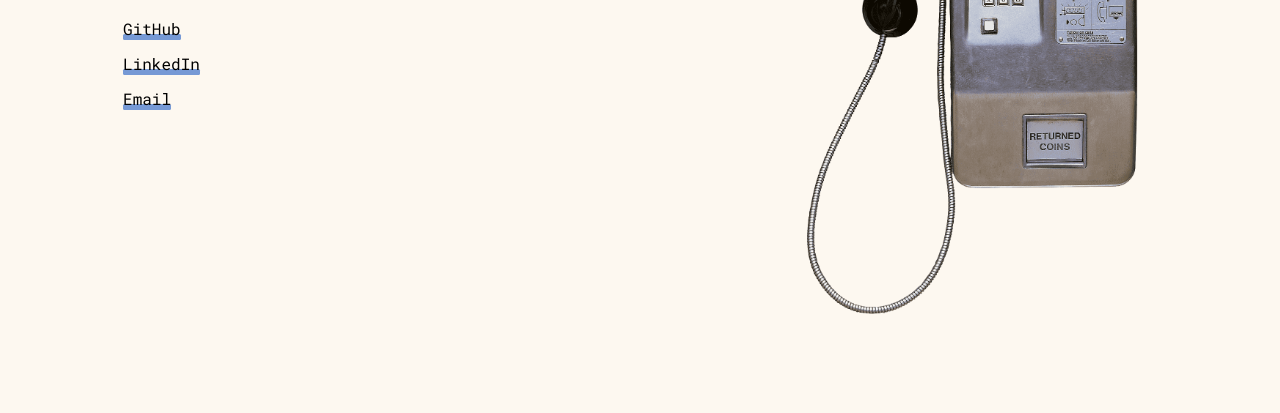
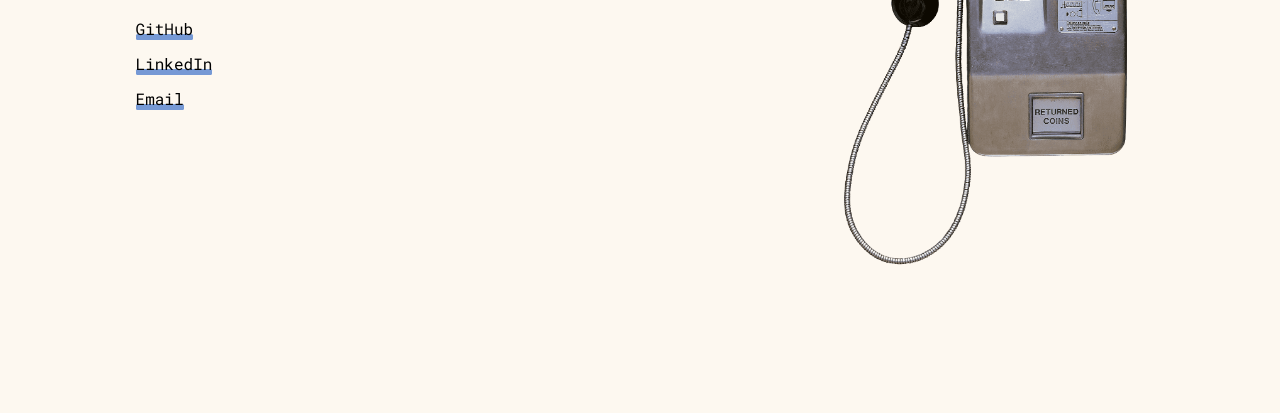
Before and after one commit to macleet/macleet, a plain HTML site: page docs/contact-me.html in a window 1280 px wide. Shown: the part 387-800 px from the top of the page. Drawn offline with Linux system fonts and the light colour scheme.

Commit message:
Temp image style edit

```diff
--- a/styles/contact-me.css
+++ b/styles/contact-me.css
@@ -162,14 +162,12 @@ button:hover {
 }
 
 #temp-image-container {
-    width: 350px;
-
+    width: 300px;
+    min-width: 300px;
+    margin-top: 90px;
 }
 
 #temp-image-container img {
     width: 100%;
     height: 100%;
-    object-fit: contain;
-
-    margin-top: 120px;
 }
```
